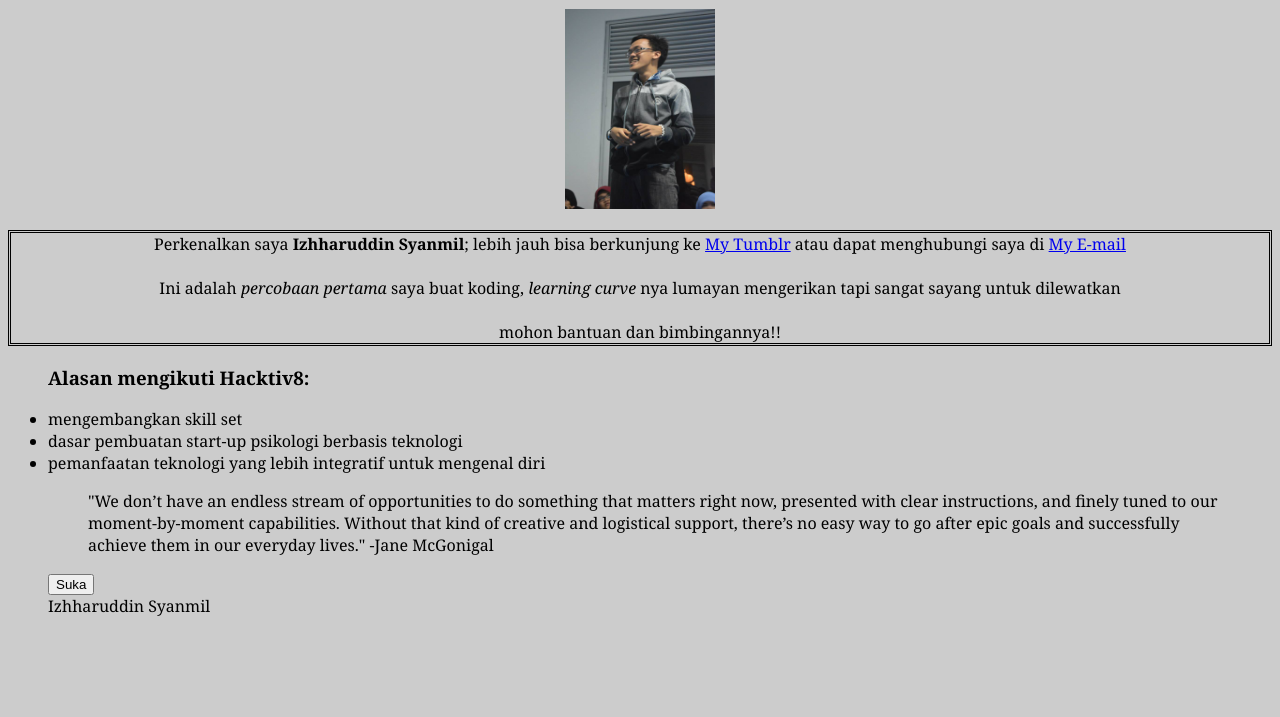
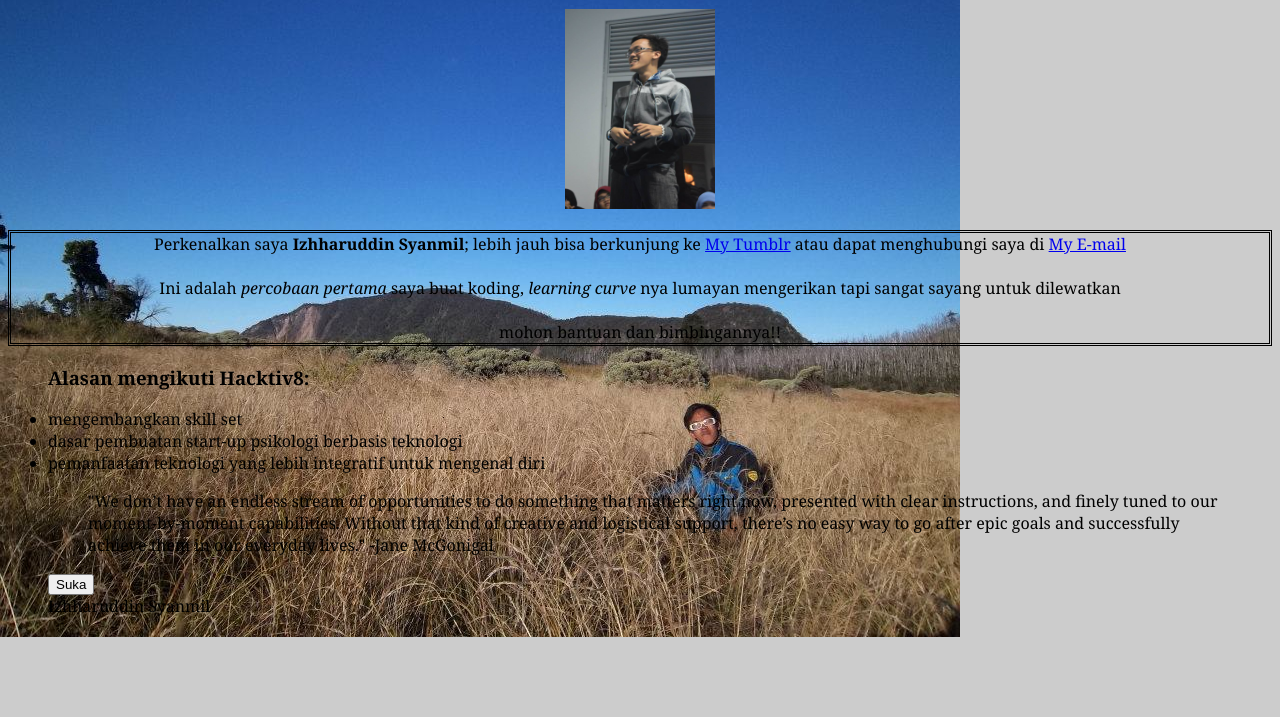
Before and after one commit to Syanmil/syanmil.github.io, a plain HTML site: page index.html in a window 1280 px wide. Shown: the part 83-800 px from the top of the page. Drawn offline with Linux system fonts and the light colour scheme; files whose address does not match are found by name.

Commit message:
benerin link images

```diff
--- a/styles/index.css
+++ b/styles/index.css
@@ -7,7 +7,7 @@ h1 {
 }
 body {
 	background-color: #cccccc;
-	background-image:url(file:///E|/Hacktiv8/phase-0/week-1/syanmil.github.io/images/foto%20padag.jpg);
+	background-image:url(images/foto%20padag.jpg);
 	background-repeat: no-repeat;
     background-attachment: fixed;
     background-attachment:scroll;
```
